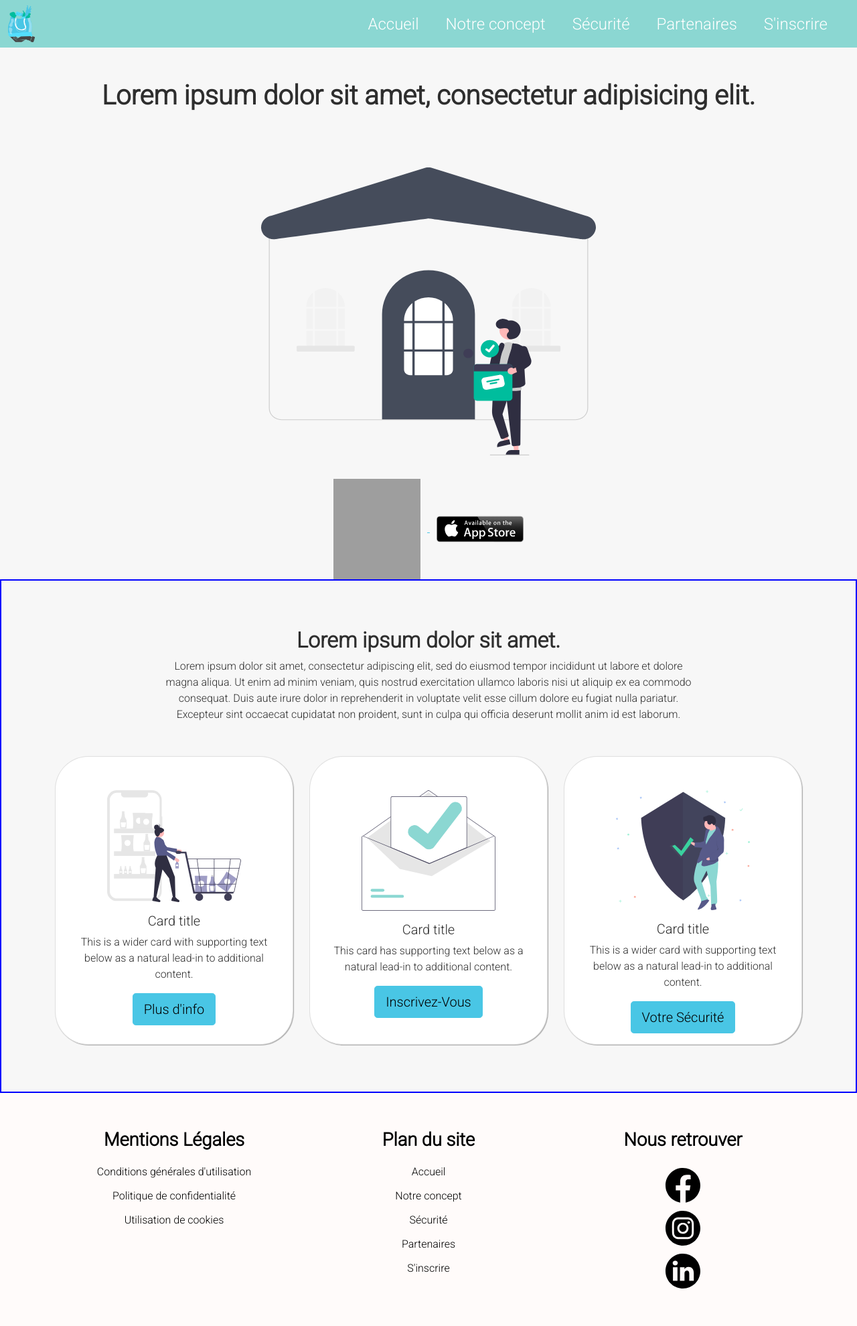
After one commit to mrtcorentin/mspr-wis1, a PHP site: page /home.php in a window 1280 px wide. The commit adds this page. Shown: the whole page at 67% size. Run offline with PHP 8.4, Linux system fonts and the light colour scheme; grey boxes are pictures that could not be loaded.

Commit message:
Update buttons & cards

```diff
--- /dev/null
+++ b/home.php
@@ -0,0 +1,114 @@
+<?php
+
+$page = [
+    'title' => 'Accueil',
+    'description' => 'La description de la page',
+];
+
+require_once 'template-parts/header.php'; ?>
+
+    <main id="main">
+        <section id="home-presentation">
+            <div class="container">
+                <div class="text-center">
+                    <h1 class="my-3 my-sm-5">Lorem ipsum dolor sit amet, consectetur adipisicing elit.</h1>
+
+                    <img class="rounded"
+                         src="assets/svg/housepackage.svg"
+                         alt="un triangle aux trois côtés égaux"
+                         height="500rem"
+                         width="500rem"/>
+                </div>
+
+                <div class="text-center">
+                    <a href="#"><img class="appli"
+                         src="assets/svg/googleplaystore.svg"
+                         alt="un triangle aux trois côtés égaux"
+                         height="150rem"
+                         width="150rem"/> </a>
+
+                    <a href="#"><img class="appli"
+                         src="assets/svg/applestore.svg"
+                         alt="un triangle aux trois côtés égaux"
+                         height="150rem"
+                         width="150rem"
+                        /> </a>
+                </div>
+                <!--
+                                <div class="d-grid gap-2 d-md-block">
+                                    <button class="btn btn-primary" type="button">Button</button>
+                                    <button class="btn btn-primary" type="button">Button</button>
+                                </div>
+                -->
+
+            </div>
+        </section>
+
+        <section id="home-images">
+            <div class="container">
+
+                <div class="heading-wrapper">
+                    <h2>Lorem ipsum dolor sit amet.</h2>
+                    <p>Lorem ipsum dolor sit amet, consectetur adipiscing elit, sed do eiusmod
+                        tempor incididunt ut labore et dolore magna aliqua. Ut enim ad minim veniam, quis nostrud
+                        exercitation ullamco laboris nisi ut aliquip ex ea commodo
+                        consequat. Duis aute irure dolor in reprehenderit in voluptate velit esse cillum dolore eu
+                        fugiat nulla
+                        pariatur. Excepteur sint occaecat cupidatat non proident, sunt in culpa qui officia deserunt
+                        mollit anim
+                        id est laborum.</p>
+                </div>
+
+                <div class="row g-4 justify-content-center">
+
+                    <div class="col-lg-4">
+                        <div class="card text-center h-100">
+                            <img src="assets/svg/shopping3.svg" class="card-img-top" alt="Shopping">
+                            <div class="card-body">
+                                <h5 class="card-title">Card title</h5>
+                                <p class="card-text">This is a wider card with supporting text below as a natural
+                                    lead-in to additional content.</p>
+                                <a type="button" class="btn btn-lg btn-primary" href="notre-concept.php"> Plus
+                                    d'info
+                                </a>
+                            </div>
+                        </div>
+                    </div>
+
+                    <div class="col-lg-4">
+                        <div class="card text-center h-100">
+                            <img src="assets/svg/mail.svg" class="card-img-top" alt="mail">
+                            <div class="card-body">
+                                <h5 class="card-title">Card title</h5>
+                                <p class="card-text">This card has supporting text below as a natural lead-in to
+                                    additional content.</p>
+                                <a type="button" class="btn btn-lg btn-primary" href="registration.php"> Inscrivez-Vous</a>
+                            </div>
+                        </div>
+                    </div>
+
+                    <div class="col-lg-4">
+                        <div class="card text-center h-100">
+                            <img src="assets/svg/security.svg" class="card-img-top" alt="security">
+                            <div class="card-body">
+                                <h5 class="card-title">Card title</h5>
+                                <p class="card-text">This is a wider card with supporting text below as a natural
+                                    lead-in to additional content.</p>
+                                <a type="button" class="btn btn-lg btn-primary" href="security.php"> Votre Sécurité</a>
+                            </div>
+                        </div>
+                    </div>
+
+                </div>
+            </div>
+        </section>
+
+        <!--
+        <div class="button-2">
+            <button type="button" class="btn btn-primary">Primary</button>
+            <button type="button" class="btn btn-black">Secondary</button>
+        </div>
+        -->
+    </main>
+
+<?php require_once 'template-parts/footer.php'; ?>
--- a/src/scss/components/_button.scss
+++ b/src/scss/components/_button.scss
@@ -5,3 +5,14 @@
     color: #fff;
   }
 }
+
+
+
+.appli {
+  border-radius: 0.25rem !important;
+  padding: 0 10px;
+  &:hover {
+    transition: transform 0.2s ease;
+    transform: scale(1.03);
+  }
+}
--- a/src/scss/layout/_footer.scss
+++ b/src/scss/layout/_footer.scss
@@ -37,6 +37,7 @@
           padding-left: 10px;
           transition: .2s ease padding-left;
           font-weight: bold;
+          transform: scale(1.1);
 
         }
       }
--- a/src/scss/layout/_header.scss
+++ b/src/scss/layout/_header.scss
@@ -11,6 +11,11 @@
         a {
           color: white;
           font-size: 1.5rem;
+          &:hover {
+            transition: transform 0.2s ease;
+            transform: scale(1.1);
+
+          }
         }
       }
     }
--- a/src/scss/pages/_home.scss
+++ b/src/scss/pages/_home.scss
@@ -1,3 +1,7 @@
+h1 {
+  font-weight: bold;
+}
+
 #home-images {
   padding: 70px 0;
   border:  solid 2px blue;
@@ -14,11 +18,35 @@
     }
   }
 
+  h2 {
+    font-weight: bold;
+  }
+
   img {
     display: block;
     width: 100%;
     height: auto;
     max-width: 200px;
     margin: auto;
+    padding-top: 50px;
   }
+
+  .card {
+    border-radius: 50px;
+    box-shadow: 1px 1px 1px darkgrey;
+    &:hover {
+      transition: transform 0.2s ease;
+      transform: scale(1.03);
+    }
+  }
+
+
+  .appli {
+    padding: 0 5px;
+    &:hover {
+      transition: transform 0.2s ease;
+      transform: scale(1.03);
+    }
+  }
+
 }
--- a/template-parts/footer.php
+++ b/template-parts/footer.php
@@ -25,7 +25,7 @@
 
                 <ul>
                     <li class="footer-list">
-                        <a href="./index.php">Accueil</a>
+                        <a href="../home.php">Accueil</a>
                     </li>
                     <li class="footer-list">
                         <a href="./notre-concept.php">Notre concept</a>
--- a/template-parts/header.php
+++ b/template-parts/header.php
@@ -4,7 +4,7 @@
     <nav class="navbar navbar-expand-lg">
         <div class="container-fluid">
 
-            <img src="assets/images/logo.png" alt="#" width="40" height="55">
+            <a href="home.php"> <img src="assets/images/logo.png" alt="#" width="40" height="55"></a>
 
             <button class="navbar-toggler" type="button" data-bs-toggle="collapse" data-bs-target="#navbar"
                     aria-controls="navbar" aria-expanded="false" aria-label="Toggle navigation">
@@ -14,13 +14,13 @@
             <div class="collapse navbar-collapse" id="navbar">
                 <ul class="navbar-nav ms-auto">
                     <li class="nav-item me-4">
-                        <a class="nav-link" href="index.php">Accueil</a>
+                        <a class="nav-link" href="./home.php">Accueil</a>
                     </li>
                     <li class="nav-item me-4">
-                        <a class="nav-link" href="notre-concept.php">Notre concept</a>
+                        <a class="nav-link" href="./notre-concept.php">Notre concept</a>
                     </li>
                     <li class="nav-item me-4">
-                        <a class="nav-link" href="security.php">Sécurité</a>
+                        <a class="nav-link" href="./security.php">Sécurité</a>
                     </li>
                     <li class="nav-item me-4">
                         <a class="nav-link" href="#">Partenaires</a>
```
Also changed, not shown: index.php (deleted, +0 -114 lines), assets/css/app.css, assets/images/logo2.png (added).
